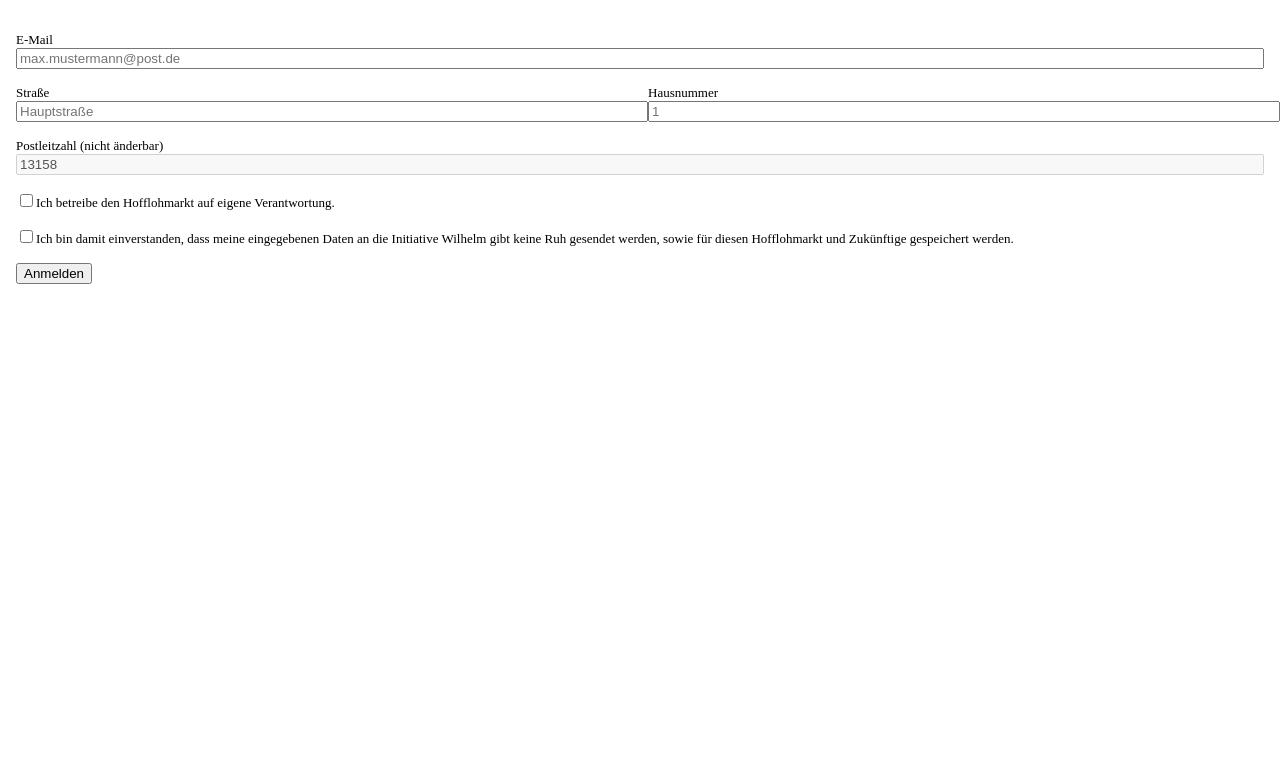
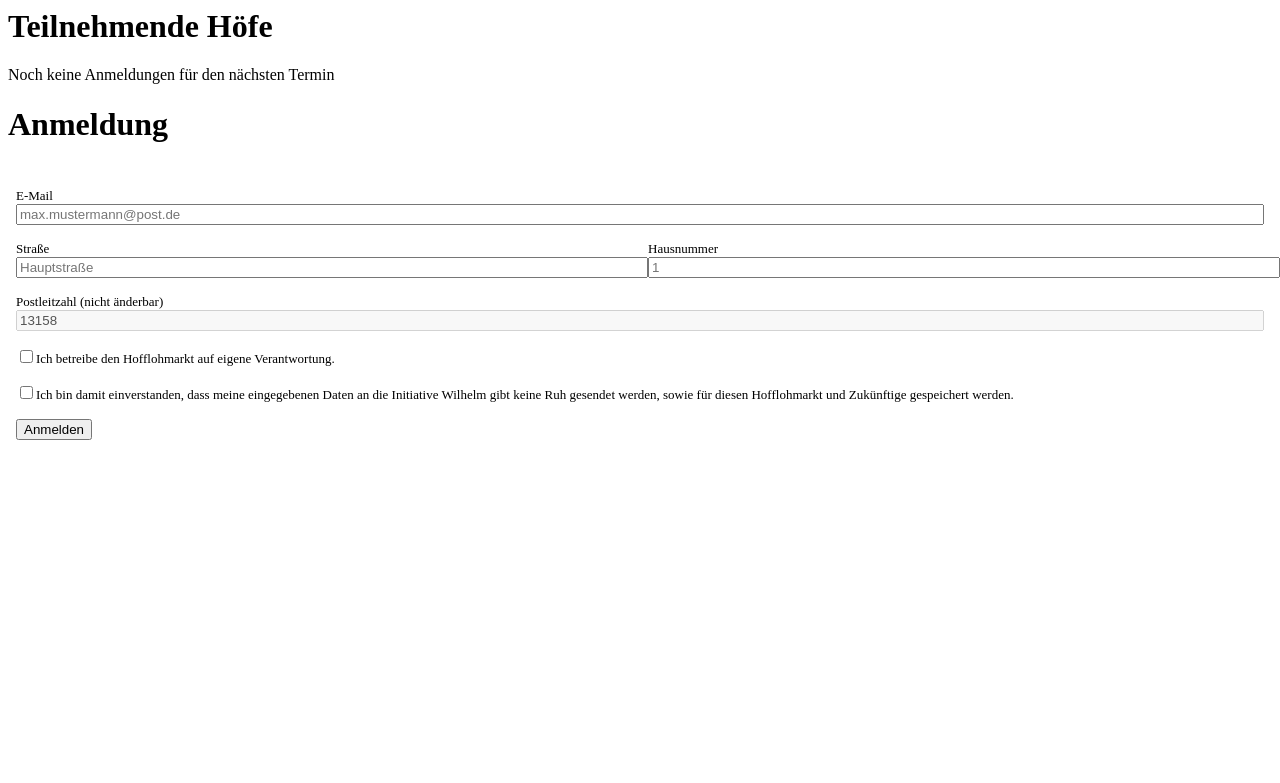
Before and after one commit to wilhelmstinkts/Hofflohmarktanmeldung, a PHP site: page / in a window 1280 px wide. Shown: the top 783 px of the page. Run offline with PHP 8.4, Linux system fonts and the light colour scheme; tables that the repository leaves empty hold one stand-in row (values such as "Sample post").

Commit message:
Zeige teilnehmende Höfe an

```diff
--- a/source/index.php
+++ b/source/index.php
@@ -1,3 +1,14 @@
+<?php
+
+use repositories\TeilnahmeRepository;
+
+include_once('repositories/teilnahmeRepository.php');
+include_once('ort/ort.php');
+$teilnahmeRepository = TeilnahmeRepository::getDefault();
+$anmeldungen = $teilnahmeRepository->getAnmeldungenFuerTermin(1);
+?>
+<html>
+
 <head>
     <meta charset="utf-8">
     <title>Hofflohmarkt Rosental - Wilhelmsruh</title>
@@ -9,32 +20,43 @@
 
 <body>
     <?
-    if(isset($_GET['successMessage']))
-    {
+    if (isset($_GET['successMessage'])) {
         echo '<div class="message successMessage">' . urldecode($_GET['successMessage']) . '</div>';
     }
 
-    if(isset($_GET['errorMessage']))
-    {
+    if (isset($_GET['errorMessage'])) {
         echo '<div class="message errorMessage">' . urldecode($_GET['errorMessage']) . '</div>';
     }
 
     ?>
+    <h1>Teilnehmende Höfe</h1>
+    <?
+    if (count($anmeldungen) == 0) {
+        echo ('Noch keine Anmeldungen für den nächsten Termin');
+    } else {
+        echo ('<ol>');
+        foreach ($anmeldungen as $anmeldung) {
+            echo ("<li>{$anmeldung->strasse} {$anmeldung->hausnummer}</li>");
+        }
+        echo ('</ol>');
+    }
+    ?>
+    <h1>Anmeldung</h1>
     <form action="anmeldung.php" method="post" aria-label="Anmeldeformular">
         <div><span style="display:none !important; visibility:hidden !important;"><label for="firstName">Bitte lasse dieses Feld leer.</label><input id="firstName" type="text" name="FirstName" value="" size="40" tabindex="-1" autocomplete="new-password"></span>
         </div>
         <div class="stack">
             <label for="email">E-Mail</label>
-            <input required id="email" type="email" name="email" placeholder="max.mustermann@post.de"/>
+            <input required id="email" type="email" name="email" placeholder="max.mustermann@post.de" />
         </div>
         <div class="horizontal full-width">
             <div class="stack full-width">
                 <label for="strasse">Straße</label>
-                <input required minlength="5" type="text" id="strasse" name="strasse" placeholder="Hauptstraße"/>
+                <input required minlength="5" type="text" id="strasse" name="strasse" placeholder="Hauptstraße" />
             </div>
             <div class="stack full-width">
                 <label for="hausnummer">Hausnummer</label>
-                <input required minlength="1" type="text" id="hausnummer" name="hausnummer" placeholder="1"/>
+                <input required minlength="1" type="text" id="hausnummer" name="hausnummer" placeholder="1" />
             </div>
         </div>
         <div class="stack"><label for="plz">Postleitzahl (nicht änderbar)</label>
@@ -49,3 +71,5 @@
         </div>
     </form>
 </body>
+
+</html>
--- a/source/repositories/teilnahmeRepository.php
+++ b/source/repositories/teilnahmeRepository.php
@@ -1,7 +1,12 @@
 <?php
 
 namespace repositories;
+
+use Ort\Koordinaten;
+use Ort\Ort;
+
 include_once('connection.php');
+
 
 class TeilnahmeRepository
 {
@@ -37,4 +42,16 @@
             ':absagecode' => $absagecode
         ));
     }
+
+    public function getAnmeldungenFuerTermin(int $terminId)
+    {
+        $getStatement = $this->pdo
+            ->prepare("SELECT DISTINCT o.strasse, o.hausnummer, ST_X(o.koordinaten) as breite, ST_Y(o.koordinaten) as laenge FROM teilnahmen t JOIN orte o ON t.ort_id = o.id WHERE t.termin_id = :terminId AND t.abgemeldet_am IS NULL");
+        $getStatement->execute(array(
+                ':terminId' => $terminId
+            ));
+        $result = $getStatement->fetchAll();
+        return array_map(fn(array $arr): Ort => new Ort($arr['strasse'], $arr['hausnummer'], new Koordinaten($arr['breite'], $arr['laenge'])), $result);
+    }
+
 }
```
Also changed, not shown: source/abmeldung.php (+8 -9 lines).
